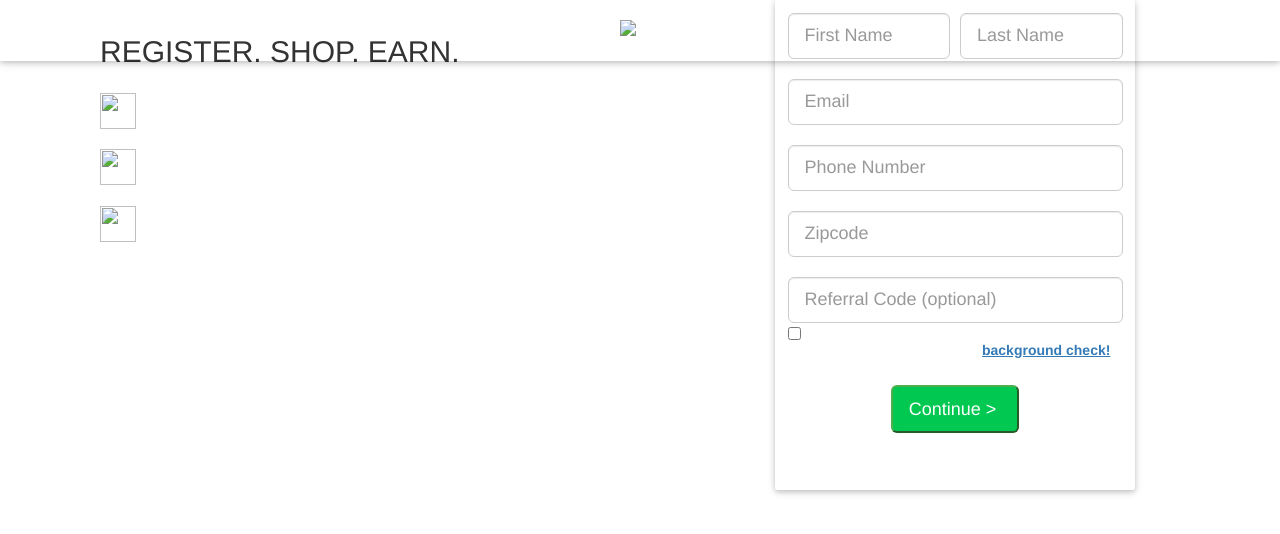
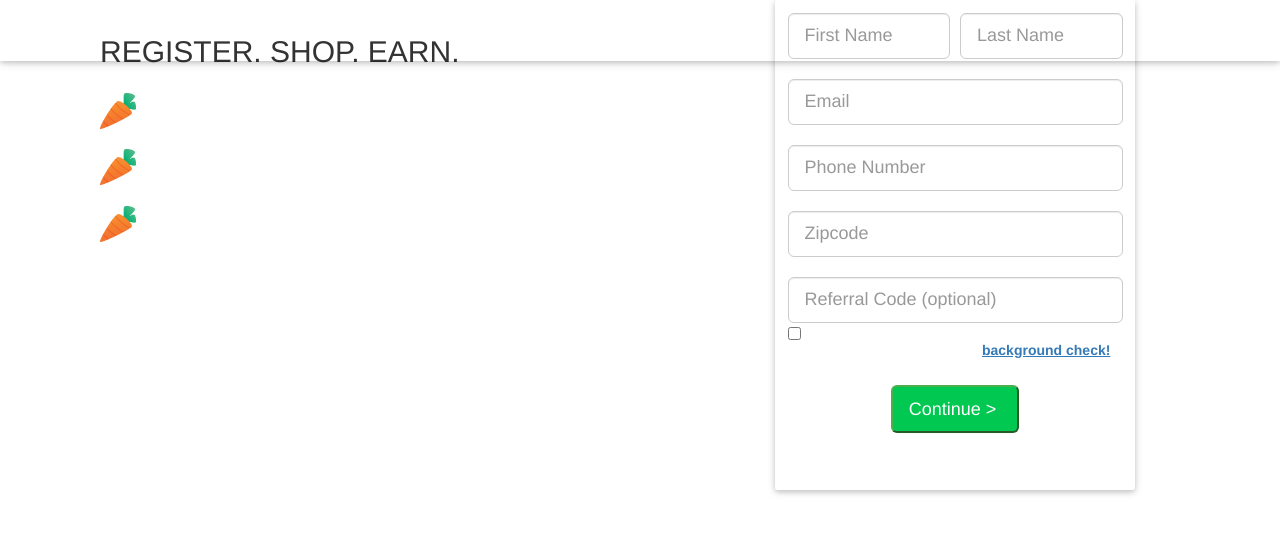
Before and after one commit to KuldeepGhate/ShopperChallenge, a plain HTML site: page index.html in a window 1280 px wide. Drawn offline with nearby package versions, Linux system fonts and the light colour scheme.

Commit message:
final commit

```diff
--- a/index.html
+++ b/index.html
@@ -27,7 +27,7 @@
                 <span class="glyphicon glyphicon-chevron-right" style="color:white;"></span>
 
                 </button>
-                    <a class="navbar-brand" href="#"><img src="file:///Users/kuldeepghate/Coding/Shopper's%20Challenge/resources/images/logo.png"></a>
+                    <a class="navbar-brand" href="#"><img src="/resources/images/logo.png"></a>
                   </div>
 
                 </div>
@@ -41,15 +41,15 @@
                             <p class="h2 text-center text-orange py-4">REGISTER. SHOP. EARN.</p>
                     </div>
                     <div class = "row">
-                            <img src="file:///Users/kuldeepghate/Coding/Shopper's%20Challenge/resources/images/carrot.png"  class= "m10" width="36" height="36">
+                            <img src="/resources/images/carrot.png"  class= "m10" width="36" height="36">
                             <p class = "h3 text-white">Make money in your extra time.</p>
                     </div>
                     <div class = "row">
-                            <img src="file:///Users/kuldeepghate/Coding/Shopper's%20Challenge/resources/images/carrot.png"  class= "m10" width="36" height="36">
+                            <img src="/resources/images/carrot.png"  class= "m10" width="36" height="36">
                             <p class = "h3 text-white">Flexible schedule.</p>
                     </div>
                     <div class = "row">
-                            <img src="file:///Users/kuldeepghate/Coding/Shopper's%20Challenge/resources/images/carrot.png"  class= "m10" width="36" height="36">
+                            <img src="/resources/images/carrot.png"  class= "m10" width="36" height="36">
                             <p class = "h3 text-white">Make an impact.</p>
                     </div>
                 </div>
@@ -58,7 +58,7 @@
                         <div class="card mx-xl-5 mr0 transparent">
                                 <!-- Card body -->
                                 <div class="card-body p10">
-                                    <form onsubmit="writeCookie(this)" action="file:///Users/kuldeepghate/Coding/Shopper's%20Challenge/success.html">
+                                    <form onsubmit="writeCookie(this)" action="/success.html">
 
                                         <!-- Default input name -->
                                         <div class = "form-row mt20">
```
